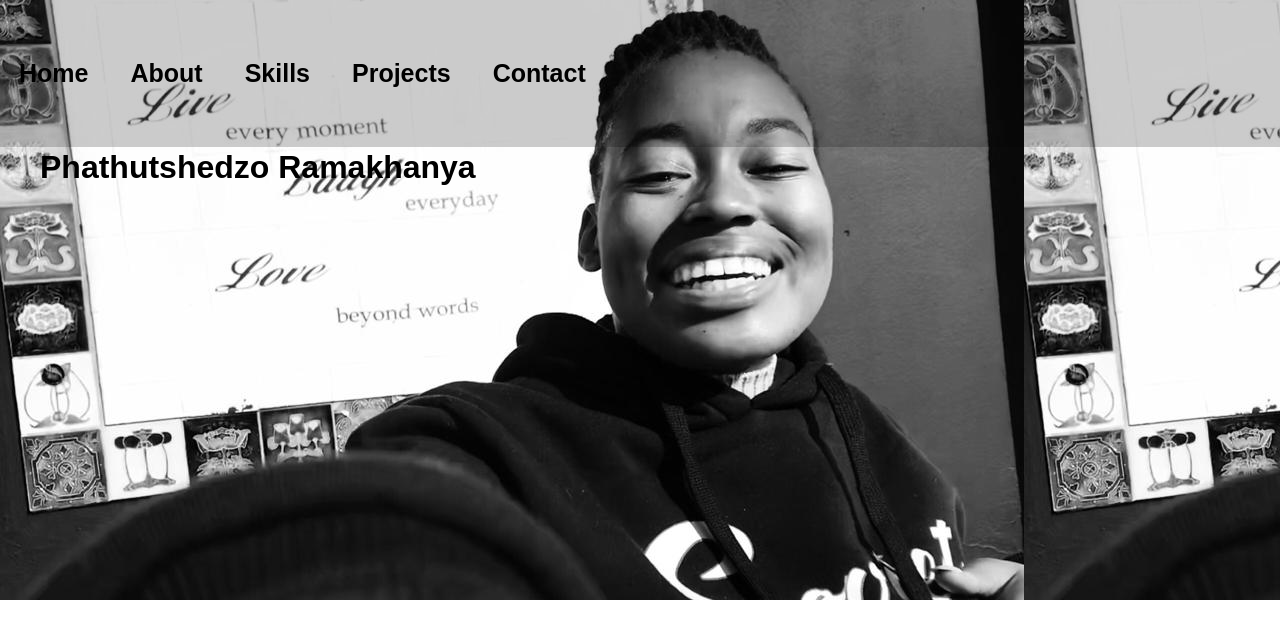
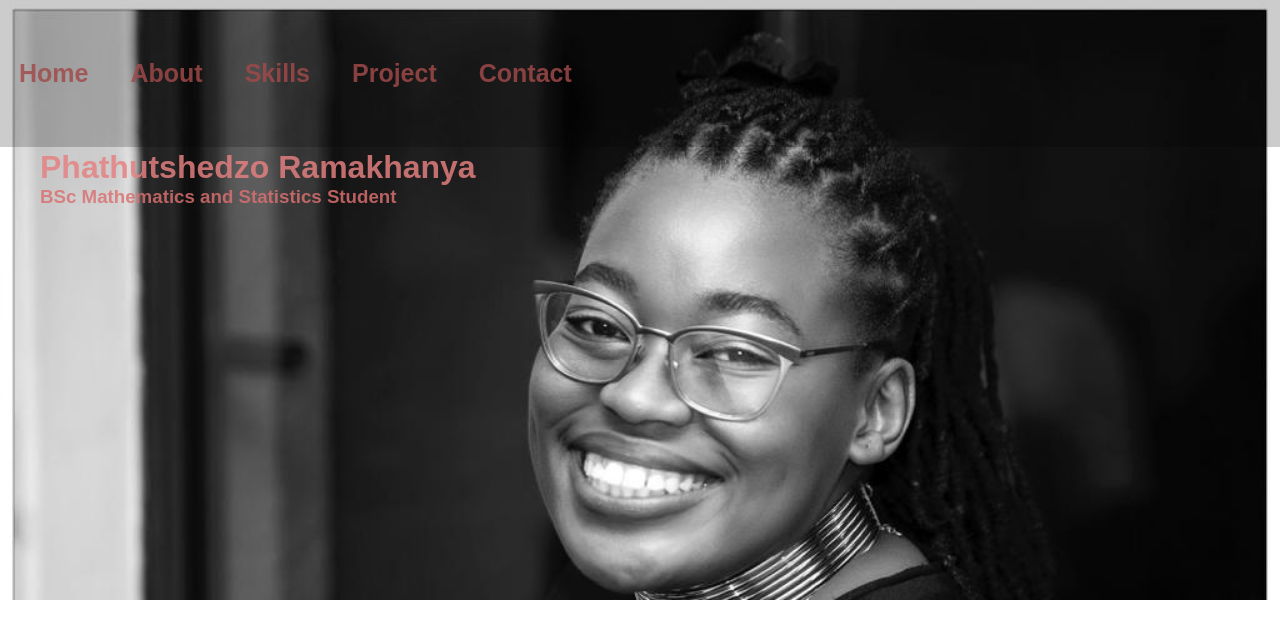
Before and after one commit to PhathuAuti/phathu-portfolio, a plain HTML site: page index.html in a window 1280 px wide. Drawn offline with Linux system fonts and the light colour scheme.

Commit message:
Added Changes

```diff
--- a/index.css
+++ b/index.css
@@ -8,7 +8,8 @@
 .header {
   width: 100%;
   height: 600px;
-  background-image: url(Phathu.jpeg);
+  background-size: cover;
+  background-image: url(Phathz.jpeg);
 }
 
 .nav .menu-bar {
@@ -33,6 +34,7 @@
   background: #ff9999;
 }
 
+@media only screen and (min-width: 600px) {
   .bod {
     width: 100%;
     text-align: left;
@@ -40,3 +42,4 @@
     padding-top: 2px;
     font-family: fantasy;
   }
+}
--- a/index.html
+++ b/index.html
@@ -1,22 +1,22 @@
 <html>
 <title> Phathu Rams </title>
     <head>
-        <link rel="stylesheet" href="index.css">
-        <div class = "header">
+      <link rel="stylesheet" href="index.css">
+      <div class="header">
           <div class = "nav">
             <ul class = "menu-bar">
-              <li style= "color:Black" ><b>Home</b></li>
-              <li style= "color:Black" ><b>About</b></li>
-              <li style= "color:Black" ><b>Skills</b></li>
-              <li style= "color:Black" ><b>Projects</b></li>
-              <li style= "color:Black" ><b>Contact</b></li>
+              <a href="index.html"><li style= "color:rgba(161, 73, 73, 0.836)" ><b>Home</b></li></a>
+              <a href="about.html"><li style= "color:rgba(161, 73, 73, 0.836)" ><b>About</b></li></a>
+              <a href="skills.html"><li style= "color:rgba(161, 73, 73, 0.836)" ><b>Skills</b></li></a>
+              <a href="projects.html"><li style= "color:rgba(161, 73, 73, 0.836)" ><b>Project</b></li></a>
+              <a href="contact.html"><li style= "color:rgba(161, 73, 73, 0.836)" ><b>Contact</b></li></a>
             </ul>
           </div>
           <div class = "bod">
-            <h1>Phathutshedzo Ramakhanya</h1>
-
+            <h1 style= "color:rgba(230, 128, 128, 0.836)" >Phathutshedzo Ramakhanya</h1>
+            <h3 style= "color:rgba(218, 111, 111, 0.836)" >BSc Mathematics and Statistics Student</h3>
           </div>
-        </div>
+      </div>
     </head>
     <body>
 
```
Also changed, not shown: about.html (added, +24 -0 lines), contact.html (added, +24 -0 lines), projects.html (added, +24 -0 lines), skills.html (added, +24 -0 lines), Phathz.jpeg (added), 1 other file. Lines whose indentation alone changed are shown as unchanged.
